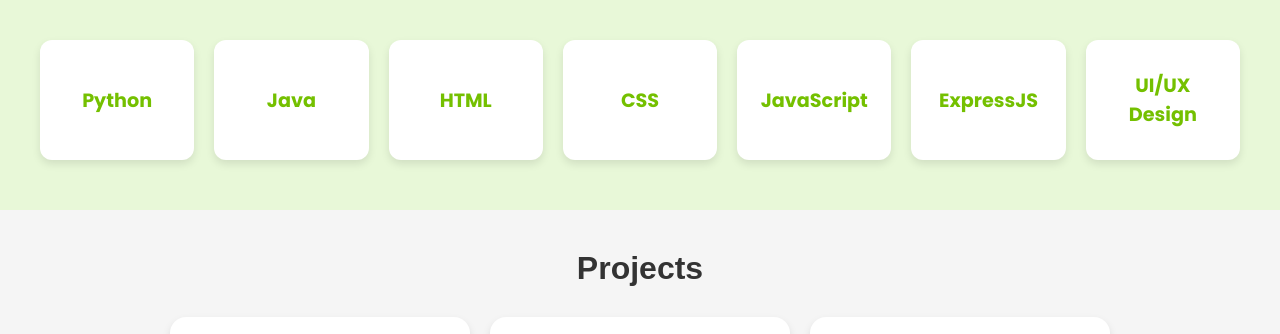
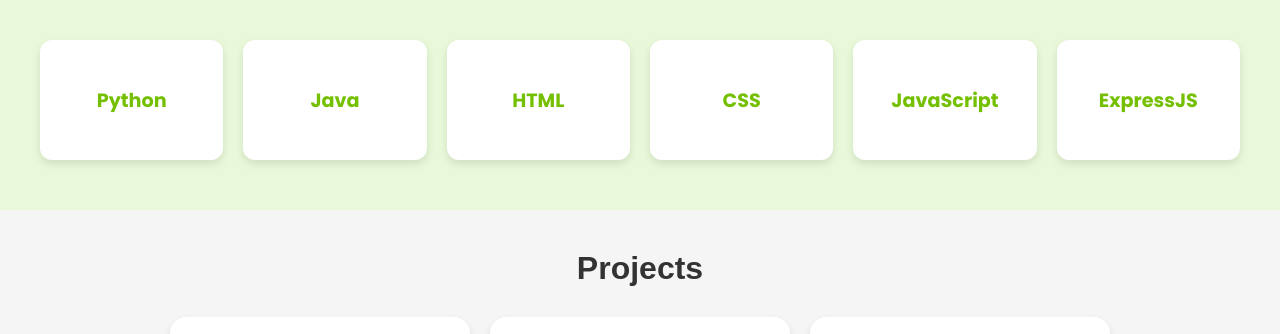
Before and after one commit to Vishwas-Rampur/Portfolio, a plain HTML site: page index.html in a window 1280 px wide. Shown: the part 701-1035 px from the top of the page. Drawn offline with Linux system fonts and the light colour scheme.

Commit message:
Update index.html

```diff
--- a/index.html
+++ b/index.html
@@ -47,7 +47,6 @@
       <div class="skill-card">CSS</div>
       <div class="skill-card">JavaScript</div>
       <div class="skill-card">ExpressJS</div>
-      <div class="skill-card">UI/UX Design</div>
     </div>
   </div>
 </section>
```
